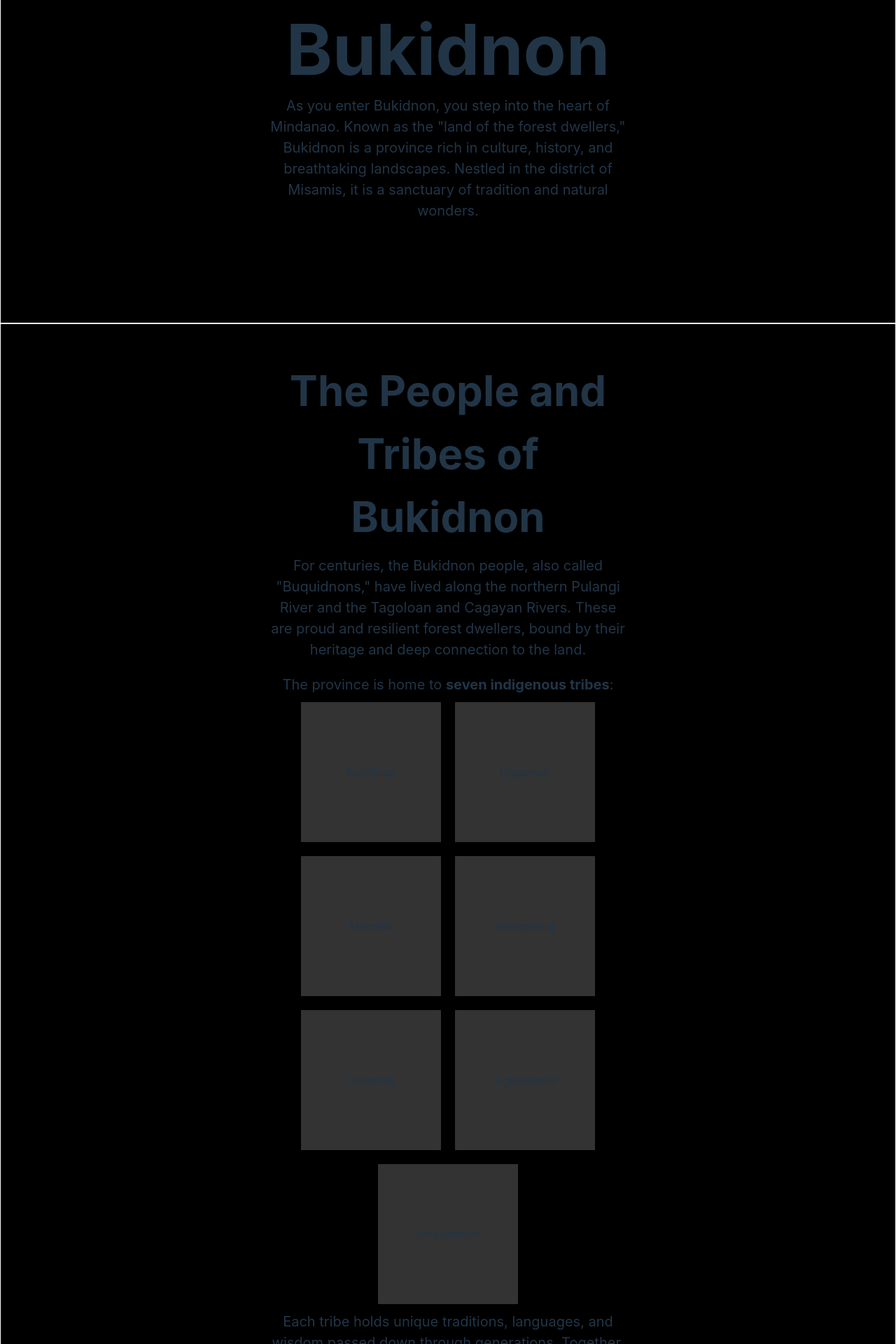
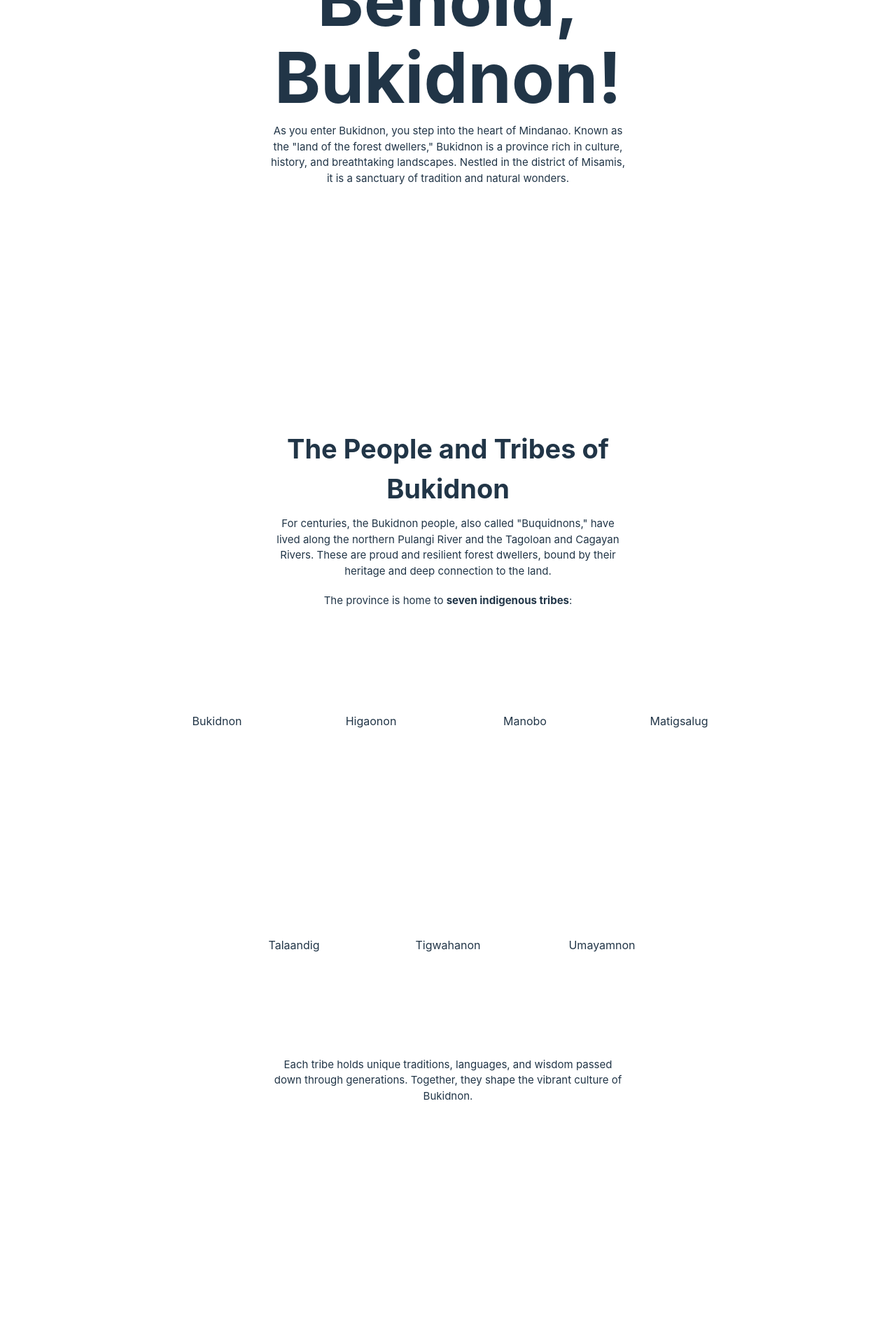
Before and after one commit to 0xshr00msz/minstud, a React (Vite) app: page / in a window 1280 px wide. Shown: the part 340-2260 px from the top of the page at 70% size. Built offline with nearby package versions, Linux system fonts and the light colour scheme.

Commit message:
feat: improved spacing and sizing

```diff
--- a/src/App.css
+++ b/src/App.css
@@ -9,25 +9,30 @@
 .main-container > * {
 	display: flex;
 	min-height: 100vh;
-	background: black;
 	border: white 1px solid;
-	padding: 0 20px 0 20px;
+}
+
+#map {
+	flex-direction: column;
+	justify-content: center;
+	align-items: center;
+	padding-top: 50px;
+}
+
+.sub-container {
+	display: flex;
+	min-height: 80vh;
+	flex-direction: row;
+	justify-content: center;
 }
 
 .sub-container > div {
-	display: flex;
+	width: 50vw;
 	border: white 1px dotted;
-	height: inherit;
-	width: 50vw;
-	flex-direction: row;
-	justify-content: center;
-	align-items: center;
+	text-align: center;
+	align-content: center;
 }
-.sub-container div > * {
-	height: 100%;
-	font-size: 2rem;
-	color: red;
-}
+
 
 .Nav {
 	width: 100vw;
@@ -43,7 +48,7 @@
 .Nav > a {
 	text-decoration: none;
 	color: black;
-	font-size: 25px;
+	font-size: 15px;
 	padding: 10px 50px 10px 0px;
 }
 
@@ -54,12 +59,12 @@
 	padding: 0 50px 0 50px;
 }
 
-#intro, #culture {
+#intro, #culture, #issues, #facts {
 	display: flex;
 	flex-direction: column;
 	justify-content: center;
 	text-align: center;
-	padding: 0px 30vw 0px 30vw;
+	padding: 50px 30vw 0 30vw;
 }
 
 #culture > div {
@@ -71,11 +76,12 @@
 	flex-wrap: wrap;
 	justify-content: center;
 	gap: 20px;
+	margin: 0 -15vw 0 -15vw;
 }
 
 .list > div {
 	background: rgba(255, 255, 255, 0.2);
-	height: 200px;
+	height: 300px;
 	width: 200px;
 	align-content: center;
 }
@@ -84,10 +90,19 @@ h1 {
 	font-size: 100px;
 }
 h2 {
-	font-size: 60px;
+	font-size: 38px;
+}
+h3 {
+	font-size: 15px;
+}
+h5 {
+	color: rgba(255,255,255,0.2);
+	font-size: 150px;
+	padding-bottom: 70px;
+	font-weight: 1000;
 }
 p, li {
-	font-size: 20px;
+	font-size: 15px;
 }
 p {
 	padding: 10px 0 10px 0;
--- a/src/Culture.tsx
+++ b/src/Culture.tsx
@@ -20,6 +20,8 @@ For centuries, the Bukidnon people, also called "Buquidnons," have lived along t
 	Each tribe holds unique traditions, languages, and wisdom passed down through generations. Together, they shape the vibrant culture of Bukidnon.
          </p>
       </div>
+      <h5>...</h5>
+      <div>
 	 <h2>A Glimpse into Bukidnon's History</h2>
          <p>
 In 1889, the population of Bukidnon was estimated at 13,000. These communities lived in "tulugan"—small tribal groups governed by a datu. Each tulugan was a tightly knit community, led by a central datu or elder. The datus were not only leaders but keepers of the epic Ulaguing, which they sang during gatherings, telling stories of their people's past.
@@ -28,6 +30,8 @@ In 1889, the population of Bukidnon was estimated at 13,000. These communities l
 	 <p>
 The Spanish arrived in the 1860s, bringing Jesuit missionaries who established the first parish in Sumilao in 1880. By the early 1900s, many Bukidnons had converted to Christianity while retaining elements of their animist beliefs. This blend of old and new shaped Bukidnon's spiritual identity.
 	 </p>
+      </div>
+      <h5>...</h5>
       <div>
 	 <h2>Beliefs of the Bukidnon Tribes</h2>
 	 <p>
@@ -43,12 +47,6 @@ Central to Bukidnon's identity is its connection to nature and spirituality. The
 These deities guide and protect their people, symbolizing the harmony between the tribes and the natural world.
 	 </p>
       </div>
-      <div>
-
-      </div>
-      <div>
-
-      </div>
     </div>
   );
 }
--- a/src/Intro.tsx
+++ b/src/Intro.tsx
@@ -1,7 +1,7 @@
 export default function Intro() {
   return (
     <div id="intro">
-      <h1>Welcome to Bukidnon</h1>
+      <h1>Behold, Bukidnon!</h1>
       <p>
 	As you enter Bukidnon, you step into the heart of Mindanao. Known as the "land of the forest dwellers," Bukidnon is a province rich in culture, history, and breathtaking landscapes. Nestled in the district of Misamis, it is a sanctuary of tradition and natural wonders.
       </p>
--- a/src/MapSection.tsx
+++ b/src/MapSection.tsx
@@ -1,11 +1,15 @@
 export default function MapSection(){
 	return (
-		<div className='sub-container'>
-			<div className='sub-container-left'>
-				<h1>(Municipality Name)</h1>
-			</div>
-			<div className='sub-container-right'>
-				<h1>(Map of Bukidnon)</h1>
+		<div id='map'>
+			<h2>Bukidnon Today</h2>
+			<p>The province now composes of 21 Municipalities</p>
+			<div className='sub-container'>
+				<div className='sub-container-left'>
+					<h3>(Municipality Name)</h3>
+				</div>
+				<div className='sub-container-right'>
+					<h3>(Map of Bukidnon)</h3>
+				</div>
 			</div>
 		</div>
 	)
```
